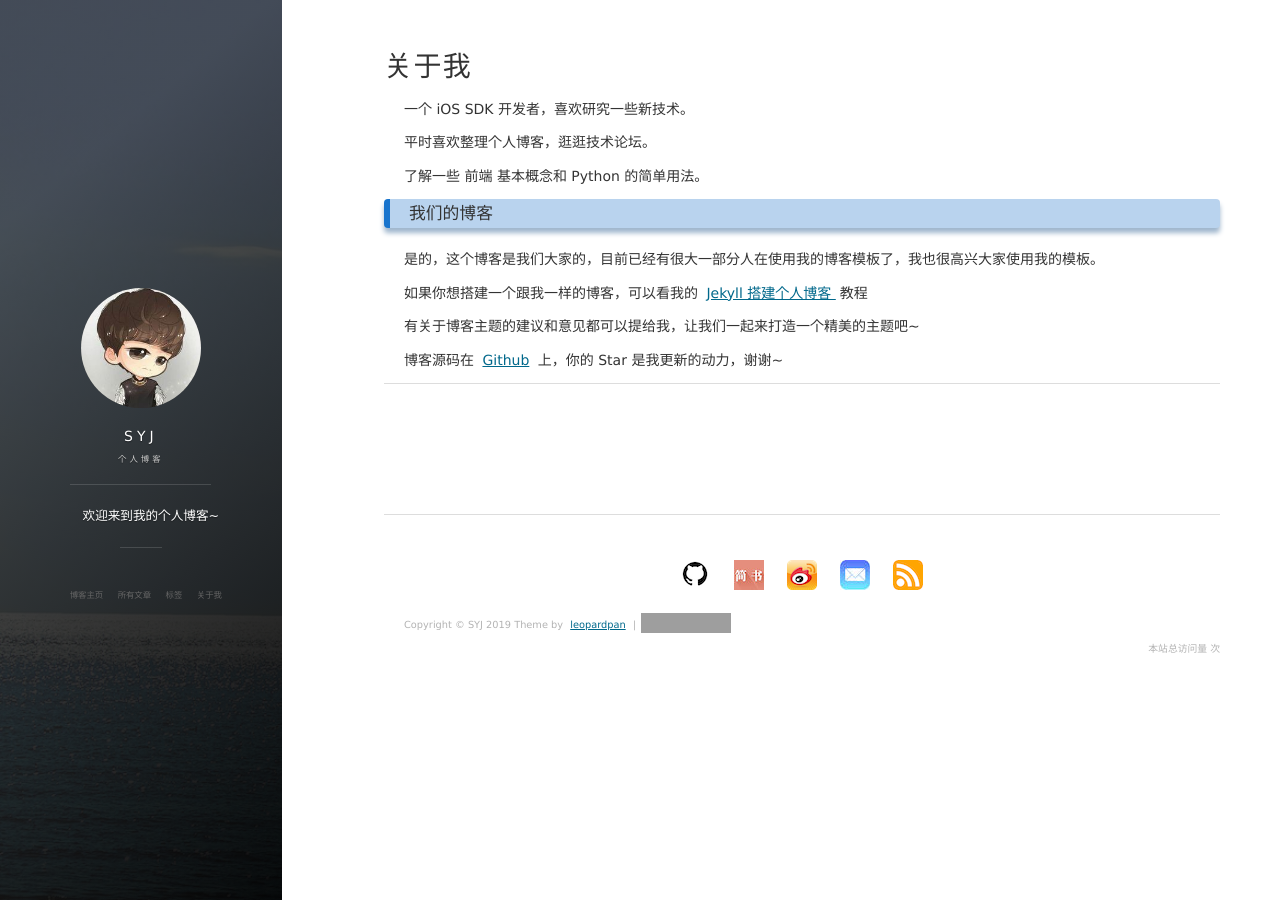
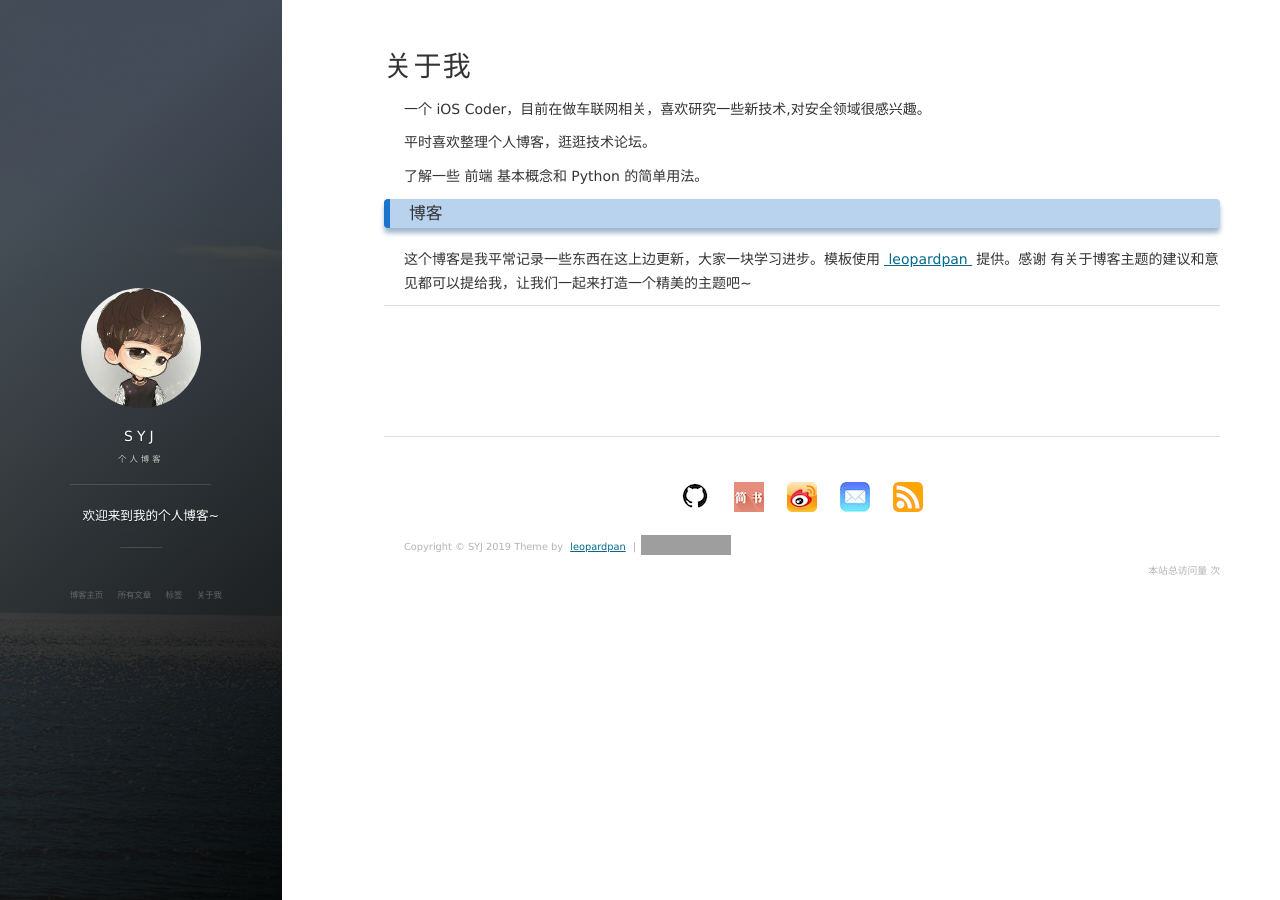
Before and after one commit to SYJshang/SYJshang.github.io, a Jekyll site: the page built from about.md, in a window 1280 px wide. Built offline with Jekyll 4.4.1, drawn with Linux system fonts in a browser that asks for light colours; nearby versions of some CDN libraries; comment, search, counter and statistics services are not loaded; grey boxes are pictures that could not be loaded.

Commit message:
Update about.md

```diff
--- a/about.md
+++ b/about.md
@@ -3,7 +3,7 @@ layout: page
 title: 关于我
 ---
 
-一个 iOS SDK 开发者，喜欢研究一些新技术。
+一个 iOS Coder，目前在做车联网相关，喜欢研究一些新技术,对安全领域很感兴趣。
 <p>
 平时喜欢整理个人博客，逛逛技术论坛。
 <p>
@@ -11,31 +11,14 @@ title: 关于我
 
 <p>
 
-<h3> 我们的博客 </h3>
+<h3> 博客 </h3>
 
 <p>
 
-是的，这个博客是我们大家的，目前已经有很大一部分人在使用我的博客模板了，我也很高兴大家使用我的模板。
+这个博客是我平常记录一些东西在这上边更新，大家一块学习进步。模板使用<a href="https://github.com/leopardpan"> leopardpan </a>提供。感谢
 
-<p>
-
-如果你想搭建一个跟我一样的博客，可以看我的
-<a href="/2016/10/jekyll_tutorials1/"> Jekyll 搭建个人博客 </a>
-教程
-
-<p>
 
 有关于博客主题的建议和意见都可以提给我，让我们一起来打造一个精美的主题吧~
 
-<p>
-
-博客源码在 <a target="_blank" href='https://github.com/leopardpan/leopardpan.github.io/'>Github</a> 上，你的 Star 是我更新的动力，谢谢~
-
-<p>
-
-<p>
-
-<p>
-
 
 {% include comments.html %}
```
